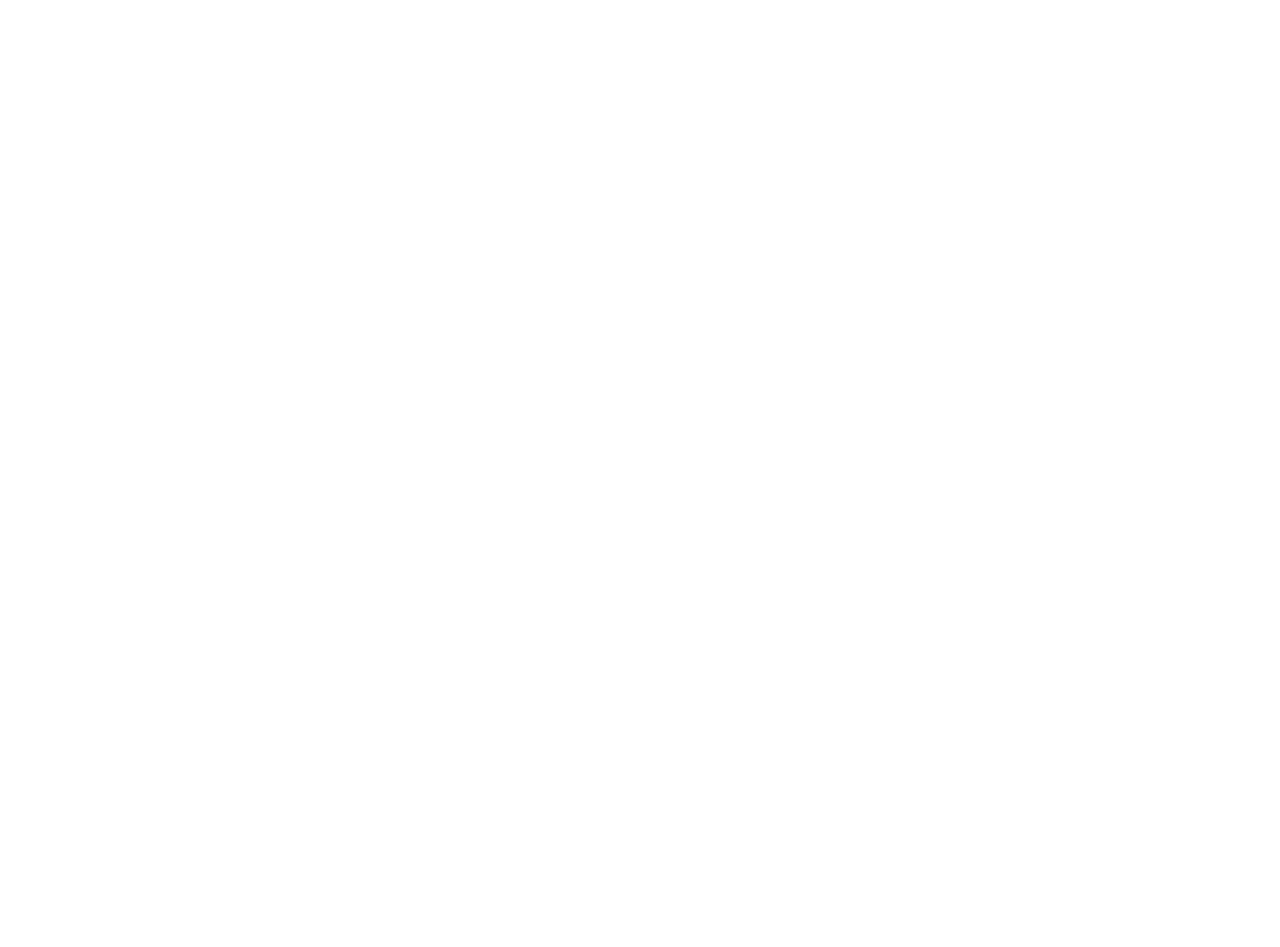
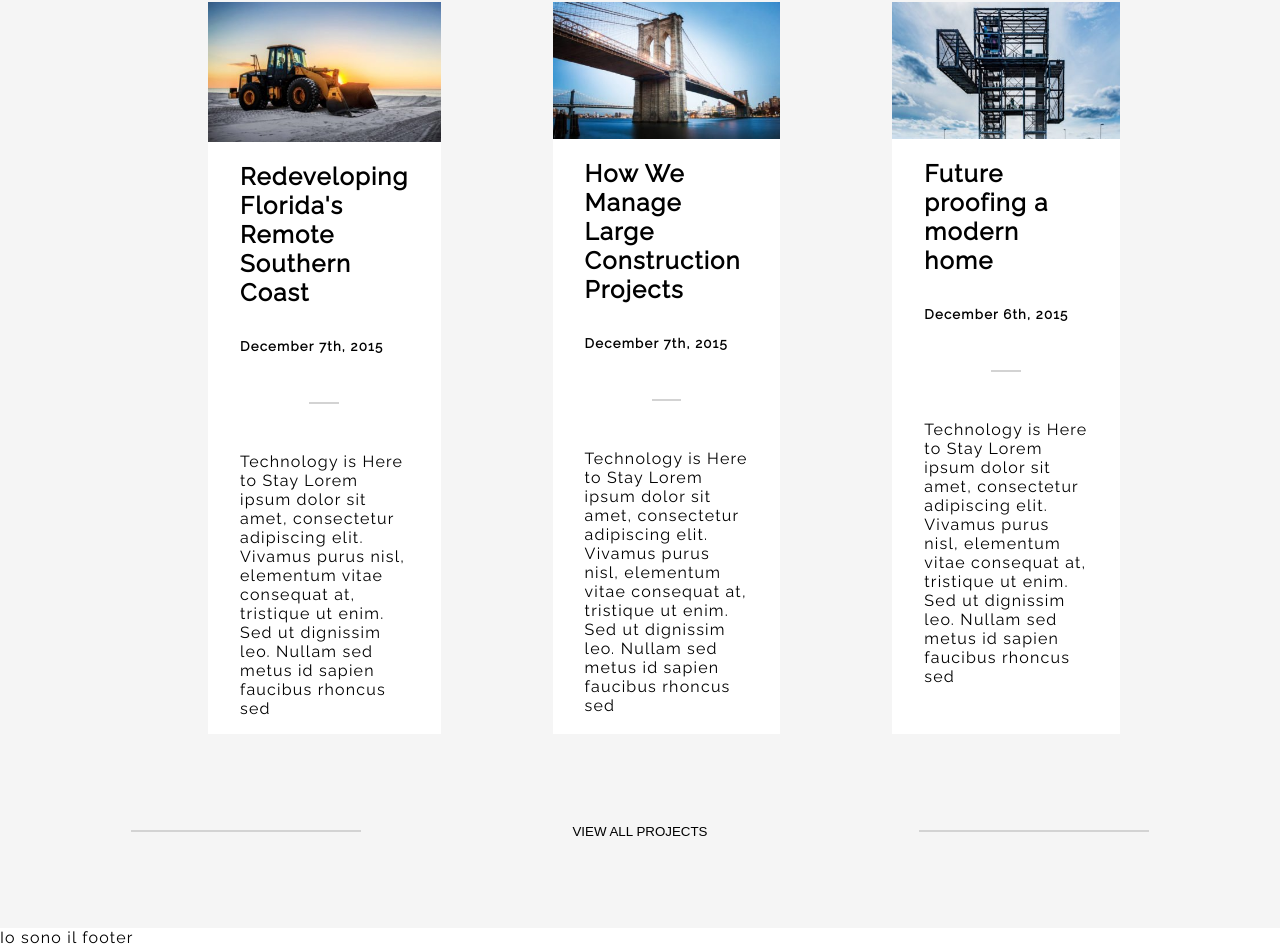
Before and after one commit to GabrieleGrossi/proj-html-vuejs, a Vue app: page / in a window 1280 px wide. Shown: the part 4334-5281 px from the top of the page. Before the commit the page ends 3772 px from the top, so only its background shows below. Built offline with nearby package versions, Linux system fonts and the light colour scheme.

Commit message:
Add the latest news

```diff
--- a/src/components/AppCore.vue
+++ b/src/components/AppCore.vue
@@ -48,6 +48,70 @@
                     Neque porro quisquam est, qui dolorem ipsum quia dolor sit amet, consectetur, adipisci velit, sed quia
                 </p>
             </div>
+        </div>
+    </section>
+    <section>
+        <div class="carousel">
+            <h1>
+                QUI ANDRà IL CAROSELLO MALEDETTO
+            </h1>
+        </div>
+    </section>
+    <section>
+        <div class="w-85">
+            <h1>
+                Latest News
+            </h1>
+            <div class="separator"></div>
+            <p>Lorem ipsum dolor sit amet consectetur adipisicing elit. Tempora iusto dolorem veritatis aut, nostrum minima asperiores veniam id voluptas obcaecati provident necessitatibus commodi perferendis. Recusandae cumque ratione provident aspernatur officia?</p>
+        </div>
+        <div class="w-90 flex">
+            <div class="card">
+                <img src="../assets/images/blog-post-134132600-400x241.jpg" alt="">
+                <h2>
+                    Redeveloping Florida's Remote Southern Coast
+                </h2>
+                <h5>
+                    December 7th, 2015
+                </h5>
+                <div class="separator"></div>
+                <p>
+                    Technology is Here to Stay Lorem ipsum dolor sit amet, consectetur adipiscing elit. Vivamus purus nisl, elementum vitae consequat at, tristique ut enim. Sed ut dignissim leo. Nullam sed metus id sapien faucibus rhoncus sed
+                </p>
+            </div>
+            <div class="card">
+                <img src="../assets/images/blog-post-92486644-400x241.jpg" alt="">
+                <h2>
+                    How We Manage Large Construction Projects
+                </h2>
+                <h5>
+                    December 7th, 2015
+                </h5>
+                <div class="separator"></div>
+                <p>
+                    Technology is Here to Stay Lorem ipsum dolor sit amet, consectetur adipiscing elit. Vivamus purus nisl, elementum vitae consequat at, tristique ut enim. Sed ut dignissim leo. Nullam sed metus id sapien faucibus rhoncus sed
+                </p>
+            </div>
+            <div class="card">
+                <img src="../assets/images/blog-post-332773904-400x241.jpg" alt="">
+                <h2>
+                    Future proofing a modern home
+                </h2>
+                <h5>
+                    December 6th, 2015
+                </h5>
+                <div class="separator"></div>
+                <p>
+                    Technology is Here to Stay Lorem ipsum dolor sit amet, consectetur adipiscing elit. Vivamus purus nisl, elementum vitae consequat at, tristique ut enim. Sed ut dignissim leo. Nullam sed metus id sapien faucibus rhoncus sed
+                </p>
+            </div>
+        </div>
+        <div class="flex m-4">
+            <div class="separator"></div>
+            <button>
+                VIEW ALL PROJECTS
+            </button>
+            <div class="separator"></div>
         </div>
     </section>
 </template>
@@ -118,4 +182,34 @@
     .green{
         background-color: #84cb01;
     }
+    .card{
+        width: calc((100% / 3) - 6.5rem);
+        text-align: left;
+        background-color: white;
+        margin: 0 2rem 0 5rem;
+
+    }
+    .card img{
+        width: 100%;
+    }
+    .card h2,
+    h5,
+    p{
+        padding: 1rem 2rem;
+    }
+    .m-4{
+        padding: 4rem 0;
+    }
+    .m-4 .separator{
+        border-color: lightgrey;
+    }
+    button{
+        background-color: transparent;
+        border: 1px solid transparent;
+        padding: 1rem 5rem;
+        &:hover{
+            background-color: #fed03d;
+            transition: all 0.5s ease;
+        }
+    }
 </style>
```
